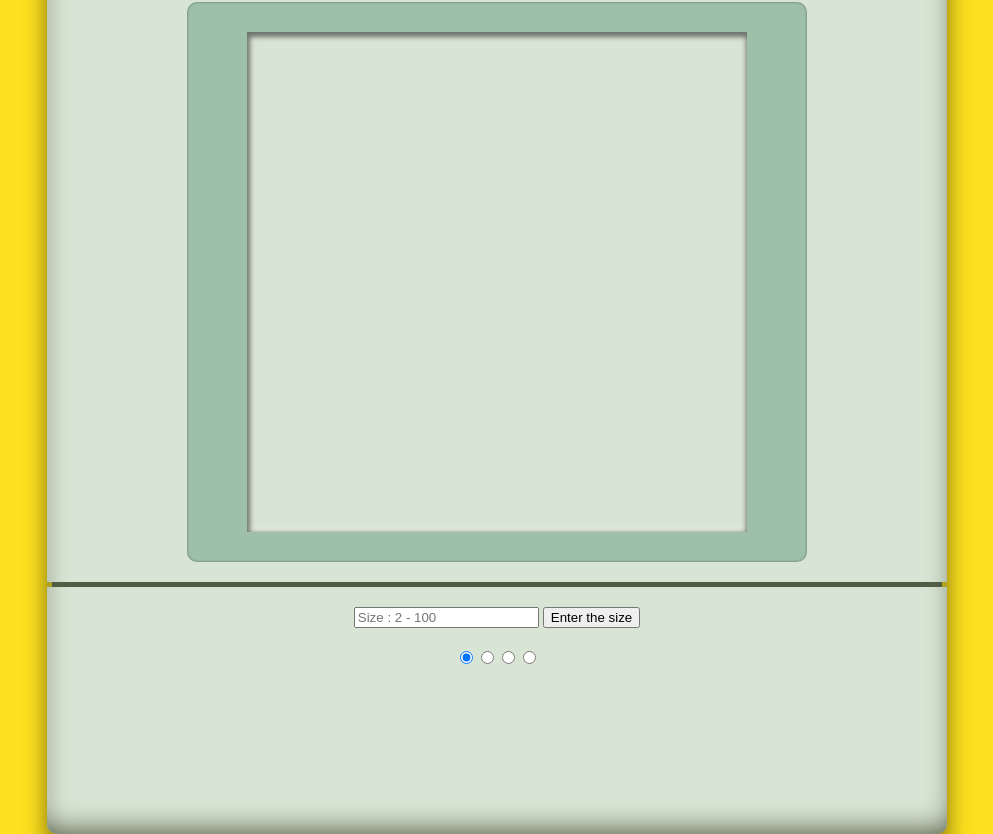
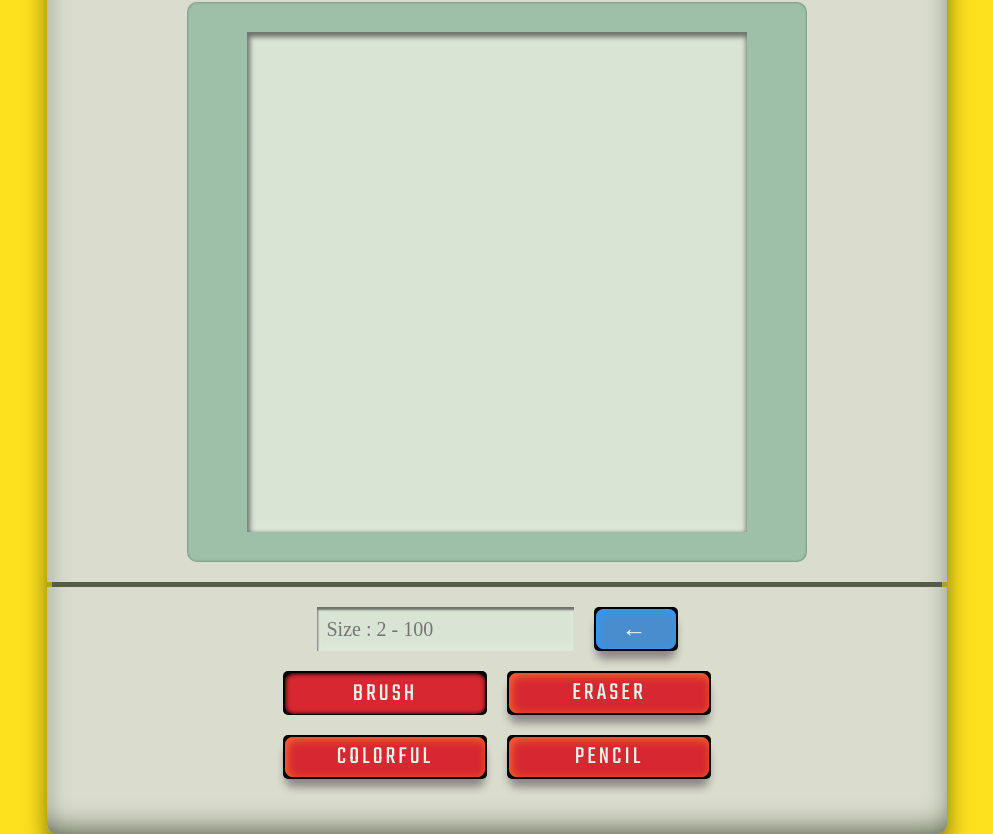
Before and after one commit to Spo0ochy/Etch-a-Sketch_JS, a plain HTML site: page index.html in a window 1280 px wide. Shown: the part 106-940 px from the top of the page, without its empty margins (143-1136 px from the left). Drawn offline with Linux system fonts and the light colour scheme; a web font is replaced by a local one.

Commit message:
Style the UI
Style the buttons
Style the input number
Adjust colors
Adjust fonts

```diff
--- a/index.html
+++ b/index.html
@@ -19,14 +19,28 @@
 
         <div class="settingsDisplay">
             <input type="number" placeholder="Size : 2 - 100">
-            <button>Enter the size</button>
+            <div class="btn-shadow">
+                <button>←</button>
+            </div>
         </div>
 
         <form action="" class="select-mod">
-            <input type="radio" name="settingTool" id="brush" value="brush" checked>
-            <input type="radio" name="settingTool" id="eraser" value="eraser">
-            <input type="radio" name="settingTool" id="colorful" value="colorful">
-            <input type="radio" name="settingTool" id="pencil" value="pencil">
+            <div class="btn-shadow">
+                <input type="radio" name="settingTool" id="brush" value="brush" checked>
+                <label for="brush">BRUSH</label>
+            </div>
+            <div class="btn-shadow">
+                <input type="radio" name="settingTool" id="eraser" value="eraser">
+                <label for="eraser">ERASER</label>
+            </div>
+            <div class="btn-shadow">
+                <input type="radio" name="settingTool" id="colorful" value="colorful">
+                <label for="colorful">COLORFUL</label>
+            </div>
+            <div class="btn-shadow">
+                <input type="radio" name="settingTool" id="pencil" value="pencil">
+                <label for="pencil">PENCIL</label>
+            </div>
         </form>
     </div>
 </body>
--- a/style.css
+++ b/style.css
@@ -1,4 +1,7 @@
 @import url('https://fonts.googleapis.com/css2?family=Russo+One&display=swap');
+@import url('https://fonts.googleapis.com/css2?family=Teko:wght@300..700&display=swap');
+@import url('https://fonts.googleapis.com/css2?family=BIZ+UDPGothic:wght@700&display=swap');
+@import url('https://fonts.googleapis.com/css2?family=Bitcount+Grid+Single:wght@100..900&display=swap');
 
 :root {
     --YELLOW: #FDE11E;
@@ -6,6 +9,8 @@
     --LIGHT-GRAY: #D9E5D4;
     --GRAY: #9EBFA8;
     --DARK-GRAY: #515D44;
+    --YELLOWISH: #dadccd;
+    --BLUE: #4a8dcf;
 }
 
 body {
@@ -33,7 +38,7 @@ body {
 
     width: 900px;
     height: 900px;
-    background-color: var(--LIGHT-GRAY);
+    background-color: var(--YELLOWISH);
 
     padding-top: 20px;
 }
@@ -44,7 +49,7 @@ h1 {
     font-family: "Russo one";
     letter-spacing: 10px;
     font-size: 40px;
-    color: var(--LIGHT-GRAY);
+    color: var(--YELLOWISH);
     text-shadow: -2px -2px 1.2px rgb(255 255 255 / 50%),
                2px 2px 3px rgb(1 1 1 / 10%);
 }
@@ -96,6 +101,99 @@ h1 {
     display: flex;
     flex-wrap: wrap;
     justify-content: center;
+    gap:20px;
 
     width: 500px;
 }
+
+.settingsDisplay {
+    width: 500px;
+
+    display: flex;
+    gap: 20px;
+    justify-content: center;
+}
+
+.btn-shadow {
+    background-color: #000;
+    padding: 2px;
+    border-radius: 5px;
+}
+
+input[type=number] {
+    font-family: "Bitcount Grid Single";
+    font-size: 20px;
+    padding-left: 10px;
+    border: none;
+    background-color: var(--LIGHT-GRAY);
+    color: var(--DARK-GRAY);
+
+    box-shadow: inset 1px 3px 2px 0px rgba(0, 0, 0, 0.5),
+        inset -1px -3px 6px 1px rgba(255, 255, 255, 0.2);
+}
+
+input[type="number"]:focus {
+  outline: none;
+}
+
+input[type=number]::-webkit-inner-spin-button {
+  -webkit-appearance: none;
+}
+
+input[name=settingTool] {
+    display: none;
+}
+
+button, form label {
+    display: flex;
+    width: 200px;
+    height: 40px;
+    justify-content: center;
+    align-items: center;
+
+    color: rgb(232, 245, 237);
+    font-family: Teko;
+    font-size: 25px;
+    letter-spacing: 3px;
+
+    background-color: var(--RED);
+    box-shadow:
+    rgba(0, 0, 0, 0.377) 0px 10px 8px,
+    #fb702c 2px 2px 10px 0 inset,
+    var(--RED) -4px -4px 1px 0 inset;
+
+    cursor: pointer;
+    border-radius: 8px;
+
+    transition: .1s ease-in-out;
+}
+
+button {
+    border: none;
+    width: 80px;
+    font-family: "BIZ UDPGothic";
+
+    background-color: var(--BLUE);
+    box-shadow:
+    rgba(0, 0, 0, 0.377) 0px 10px 8px,
+    #299bff 2px 2px 10px 0 inset,
+    var(--BLUE) -4px -4px 1px 0 inset;
+}
+
+button:active {
+    box-shadow:
+    rgba(0, 0, 0, 0.377) 0 0 0,
+    inset .5px .5px 4px #000,
+    var(--BLUE) -3.2px -3.2px 8px 0 inset;
+
+    transform: translateY(.5px);
+}
+
+input[name=settingTool]:checked + label {
+      box-shadow:
+    rgba(0, 0, 0, 0.377) 0 0 0,
+    inset .5px .5px 4px #000,
+    var(--RED) -3.2px -3.2px 8px 0 inset;
+
+    transform: translateY(.5px);
+}
```
